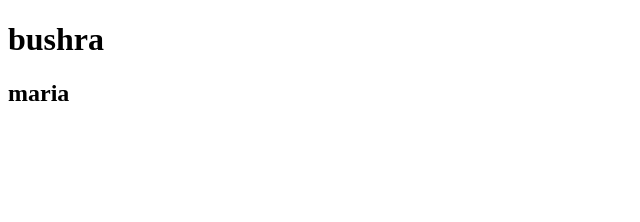
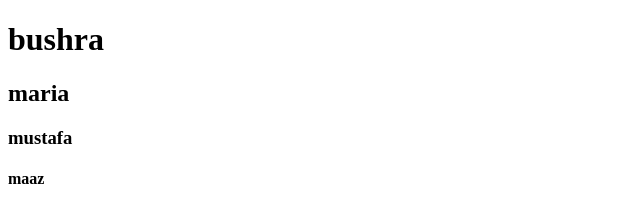
Before and after one commit to STUDENTbushramariamustafa/maria, a plain HTML site: page index.html in a window 1280 px wide. Shown: the whole page, without its empty margins (0-640 px from the left). Drawn offline with Linux system fonts and the light colour scheme.

Commit message:
miss word

```diff
--- a/index.html
+++ b/index.html
@@ -8,6 +8,7 @@
 <body>
     <h1>bushra</h1>
     <h2>maria</h2>
-    <h3></h3>
+    <h3>mustafa</h3>
+    <h4>maaz</h4>
 </body>
 </html>
```
